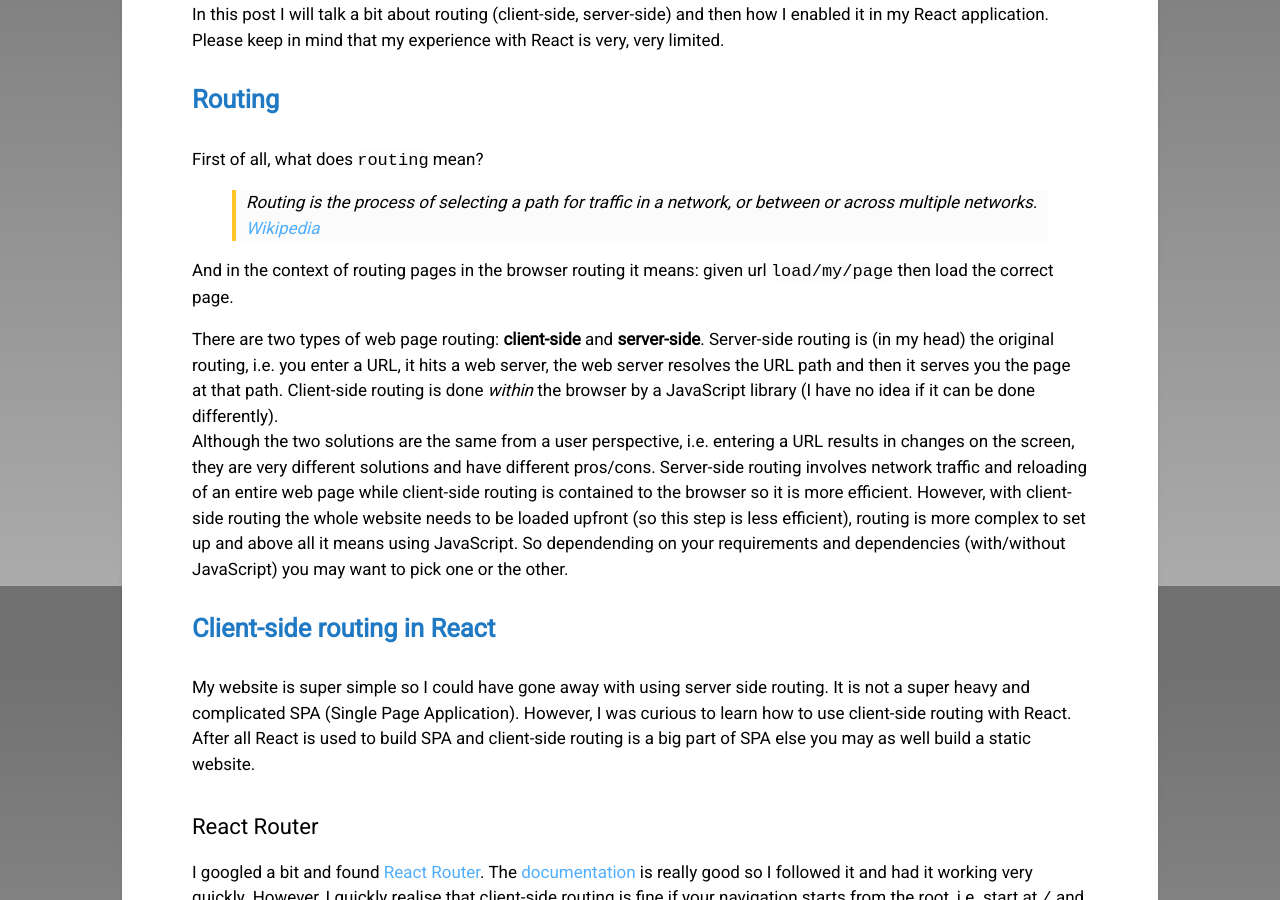
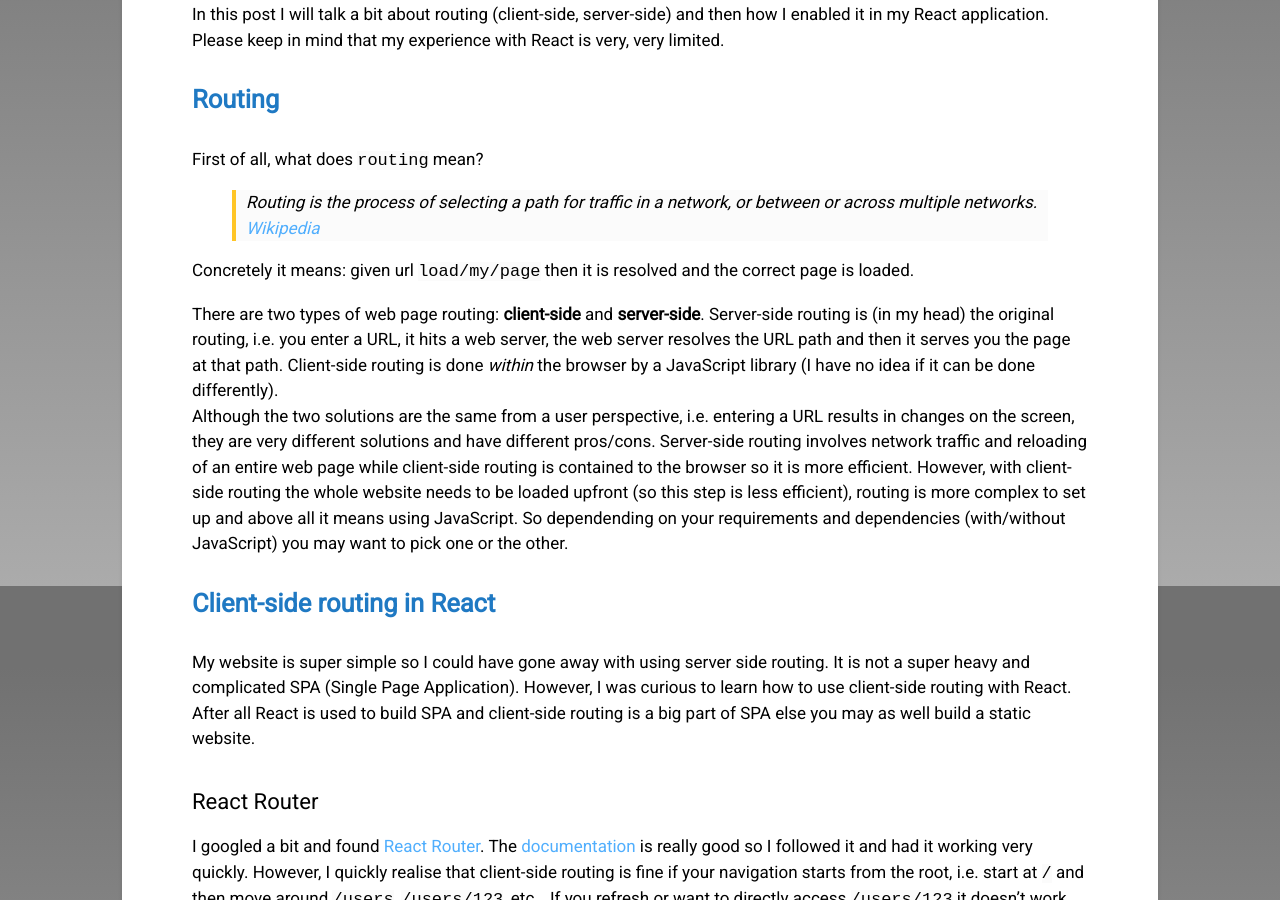
Before and after one commit to caroleolivier/caroleolivier.github.io, a Jekyll site: the page built from _posts/2017-10-13-routing-in-react-app.md, in a window 1280 px wide and 900 px high, scrolled down 314 px. Built offline with Jekyll 4.4.1, drawn with Linux system fonts in a browser that asks for light colours.

Commit message:
rephrase

```diff
--- a/_posts/2017-10-13-routing-in-react-app.md
+++ b/_posts/2017-10-13-routing-in-react-app.md
@@ -17,7 +17,7 @@ First of all, what does `routing` mean?
 > Routing is the process of selecting a path for traffic in a network, or between or across multiple networks.
 > <br/> [Wikipedia](https://en.wikipedia.org/wiki/Routing)
 
-And in the context of routing pages in the browser routing it means: given url `load/my/page` then load the correct page.
+Concretely it means: given url `load/my/page` then it is resolved and the correct page is loaded.
 
 
 There are two types of web page routing: **client-side** and **server-side**. Server-side routing is (in my head) the original routing, i.e. you enter a URL, it hits a web server, the web server resolves the URL path and then it serves you the page at that path. Client-side routing is done *within* the browser by a JavaScript library (I have no idea if it can be done differently).
```
